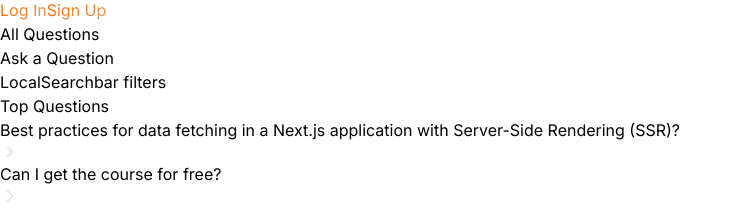
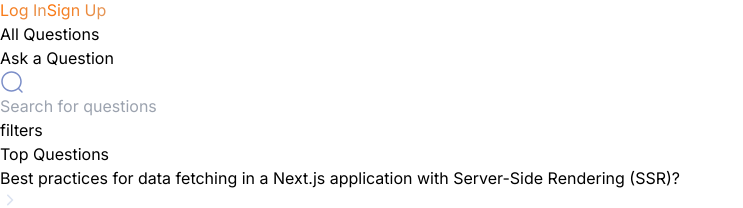
Before and after one commit to faizelmahomed/dev-overflow, a Next.js app: page / in a window 1280 px wide. Shown: the part 485-693 px from the top of the page, without its empty margins (0-743 px from the left). Built offline with nearby package versions, Linux system fonts and the light colour scheme; no server answers.

Commit message:
Added search functionality on the home page

```diff
--- a/app/(route)/(home)/page.tsx
+++ b/app/(route)/(home)/page.tsx
@@ -1,3 +1,4 @@
+import LocalSearchbar from "@/components/shared/search/LocalSearchbar";
 import { Button } from "@/components/ui/button";
 import Link from "next/link";
 
@@ -13,7 +14,14 @@
         </Link>
       </div>
       <div className="mt-11 flex justify-between gap-5 max-sm:flex-col sm:items-center">
-        LocalSearchbar filters
+        <LocalSearchbar
+          route="/"
+          iconPosition="left"
+          imgSrc="/assets/icons/search.svg"
+          placeholder="Search for questions"
+          otherClasses="flex-1"
+        />{" "}
+        filters
       </div>
     </>
   );
--- /dev/null
+++ b/components/shared/search/LocalSearchbar.tsx
@@ -0,0 +1,44 @@
+"use client";
+import { Input } from "@/components/ui/input";
+import Image from "next/image";
+import React from "react";
+
+interface CustomInputProps {
+  route: string;
+  iconPosition: string;
+  imgSrc: string;
+  placeholder: string;
+  otherClasses?: string;
+}
+
+const LocalSearchbar = ({
+  route,
+  iconPosition,
+  imgSrc,
+  placeholder,
+  otherClasses,
+}: CustomInputProps) => {
+  return (
+    <div
+      className={`background-light800_darkgradient flex min-h-[56px] grow items-center gap-4 rounded-[10px] px-4 ${otherClasses}`}
+    >
+      {iconPosition === "left" && (
+        <Image src={imgSrc} alt="search icon" width={24} height={24} />
+      )}
+
+      <Input
+        type="text"
+        placeholder={placeholder}
+        value=""
+        onChange={() => {}}
+        className="paragraph-regular no-focus placeholder background-light800_darkgradient border-none shadow-none outline-none"
+      />
+
+      {iconPosition === "right" && (
+        <Image src={imgSrc} alt="search icon" width={24} height={24} />
+      )}
+    </div>
+  );
+};
+
+export default LocalSearchbar;
```
